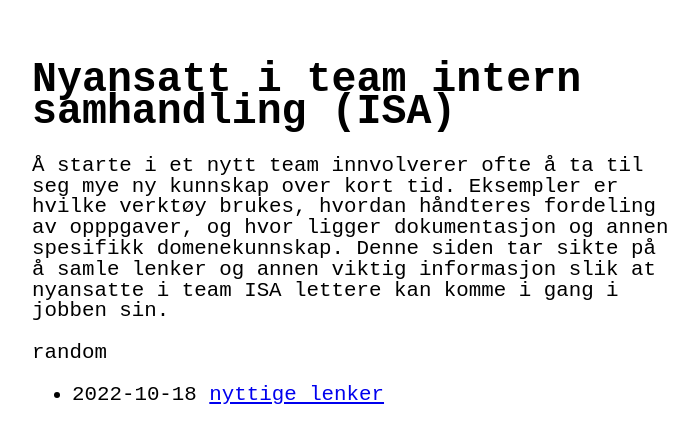
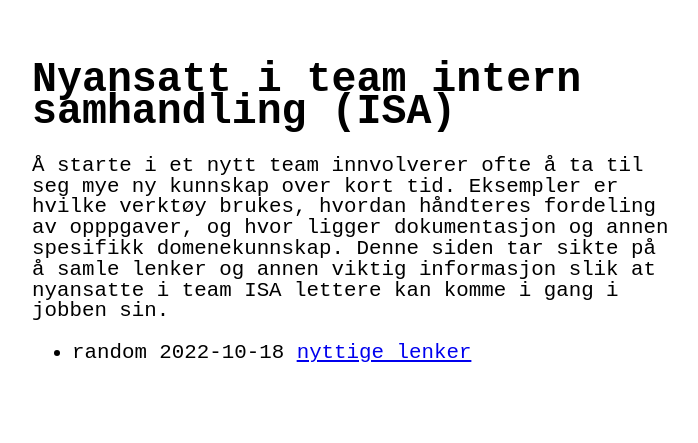
Before and after one commit to stianoverby/stianoverby.github.io, a Jekyll site: the page built from index.markdown, in a window 1280 px wide. Shown: the top 443 px of the page, without its empty margins (288-986 px from the left). Built offline with Jekyll 4.4.1, drawn with Linux system fonts in a browser that asks for light colours.

Commit message:
Update home.html

```diff
--- a/_layouts/home.html
+++ b/_layouts/home.html
@@ -3,11 +3,11 @@ layout: default
 ---
 <header>
   <h1>{{ site.title }}</h1>
-    <p>{{ site.description }}</p>
-    <p>{{ site.content }}</p>
+  <p>{{ site.description }}</p>
   <ul>
     {% for post in site.posts %}
       <li>
+        {{ site.content }}
         {{ post.date | date: site.theme_config.date_format }} <a href="{{ post.url }}">{{ post.title | downcase }}</a>
       </li>
     {% endfor %}
```
